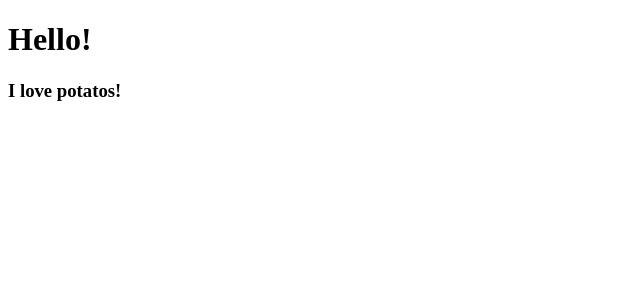
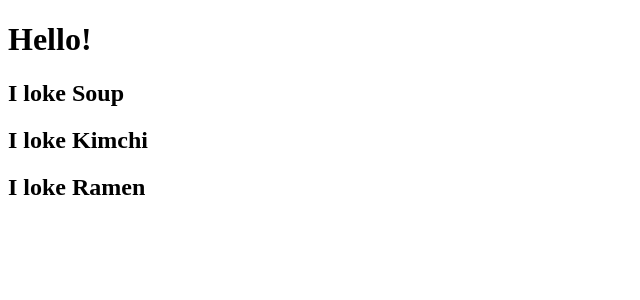
Before and after one commit to raminux/react-basics, a React (Create React App) app: page / in a window 1280 px wide. Shown: the top 300 px of the page, without its empty margins (0-640 px from the left). Built offline with nearby package versions, Linux system fonts and the light colour scheme.

Commit message:
Component props

```diff
--- a/src/App.js
+++ b/src/App.js
@@ -1,11 +1,16 @@
 import React from 'react';
-import Potato from './Potato';
+
+function Food({ type }) {
+  return <h2>I loke {type}</h2>
+}
 
 function App() {
   return (
     <div className="App">
       <h1>Hello!</h1>
-      <Potato />
+      <Food type="Soup" />
+      <Food type="Kimchi" />
+      <Food type="Ramen" />
     </div>
   );
 }
--- a/src/Potato.js
+++ /dev/null
@@ -1,7 +0,0 @@
-import React from 'react';
-
-function Potato() {
-    return <h3>I love potatos!</h3>;
-}
-
-export default Potato;
```
Also changed, not shown: Instructions-Descriptions.txt.
